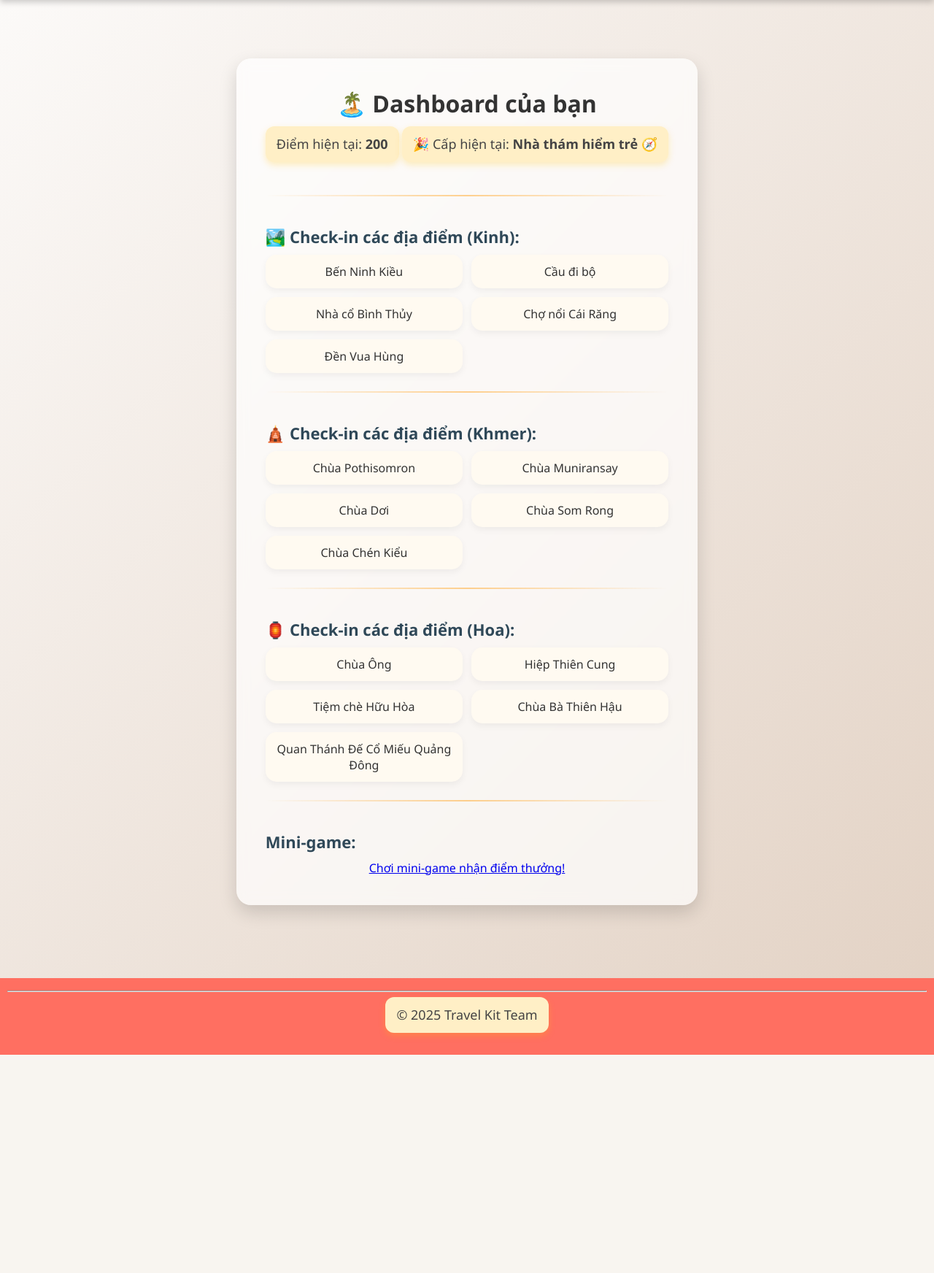
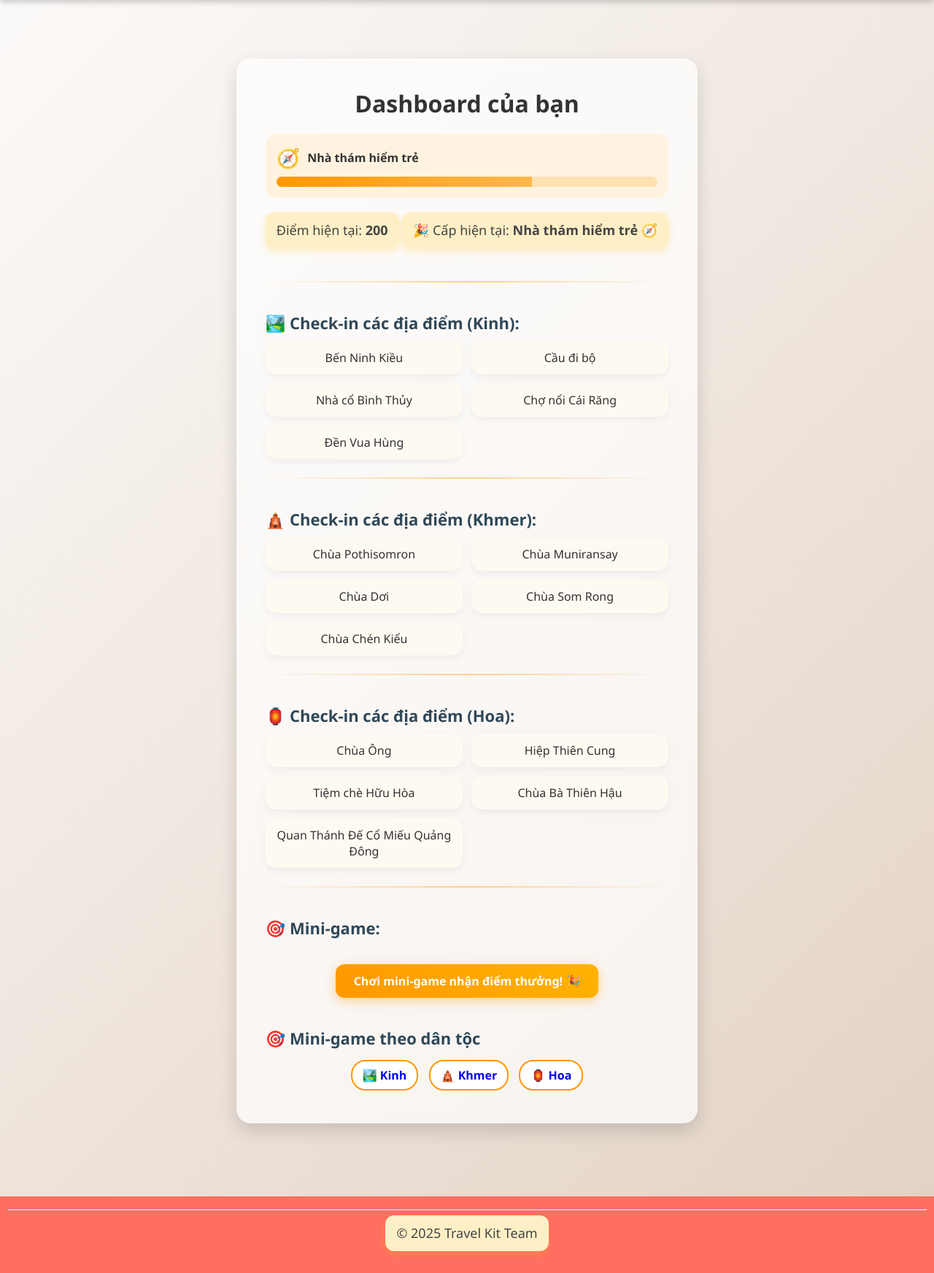
Before and after one commit to hung83st/mekongkit, a Flask app: page /dashboard in a window 1280 px wide. Shown: the part 147-1891 px from the top of the page at 73% size. Before the commit the page ends 1592 px from the top, so only its background shows below. Run offline with Flask 3, Linux system fonts and the light colour scheme; a user stored in the database is signed in; data comes from the database, SQL or seed files in the repository.

Commit message:
Update dashboard.html

```diff
--- a/travel_kit/templates/dashboard.html
+++ b/travel_kit/templates/dashboard.html
@@ -130,10 +130,117 @@
       grid-template-columns: 1fr;
     }
   }
+
+  .level-box {
+  margin: 20px auto;
+  background: #fff3e0;
+  padding: 15px;
+  border-radius: 15px;
+}
+
+.level-header {
+  display: flex;
+  align-items: center;
+  gap: 10px;
+  font-weight: 600;
+  margin-bottom: 8px;
+}
+
+.level-icon {
+  font-size: 26px;
+}
+
+.progress-bar {
+  width: 100%;
+  height: 14px;
+  background: #ffe0b2;
+  border-radius: 10px;
+  overflow: hidden;
+}
+
+.progress-fill {
+  height: 100%;
+  background: linear-gradient(90deg, #ff9800, #ffb74d);
+  transition: width 0.6s ease;
+}
+
+.tribe-tabs a {
+  display: inline-block;
+  margin: 5px;
+  padding: 8px 14px;
+  border-radius: 20px;
+  background: #fff;
+  border: 2px solid #ff9800;
+  text-decoration: none;
+  font-weight: 600;
+}
+
+.tribe-tabs a:hover {
+  background: #ff9800;
+  color: #fff;
+}
 </style>
 
 <div class="dashboard-container">
-  <h2>🏝️ Dashboard của bạn</h2>
+  <h2> Dashboard của bạn</h2>
+
+  <div class="level-box">
+    <div class="level-header">
+      <span class="level-icon">
+        {% if user.points < 100 %} 🌱
+        {% elif user.points < 250 %} 🧭
+        {% elif user.points < 500 %} 🏮
+        {% elif user.points < 750 %} 🏝️
+        {% elif user.points < 1000 %}📜
+        {% elif user.points < 5000 %} 🏆
+        {% elif user.points < 10000 %} 🏯
+        {% elif user.points < 20000 %} 🐉
+        {% elif user.points < 50000 %} 🌊
+        {% else %} 👑
+        {% endif %}
+      </span>
+      <span class="level-name">
+        {% if user.points < 100 %} Người mới khám phá
+        {% elif user.points < 250 %} Nhà thám hiểm trẻ
+        {% elif user.points < 500 %} Người du hành văn hóa
+        {% elif user.points < 750 %} Đại sứ văn hóa
+        {% elif user.points < 1000 %} Nhà nghiên cứu di sản
+        {% elif user.points < 5000 %} Huyền thoại Cần Thơ
+        {% elif user.points < 10000 %} Bậc Thầy Văn Hóa
+        {% elif user.points < 20000 %} Danh Nhân Miền Tây
+        {% elif user.points < 50000 %} Đại Hiền Giả Sông Hậu
+        {% else %} Huyền thoại bất diệt
+        {% endif %}
+      </span>
+    </div>
+
+    <div class="progress-bar">
+      <div class="progress-fill"
+      style="width:
+      {% if user.points < 100 %}
+        {{ user.points }}%
+      {% elif user.points < 250 %}
+        {{ ((user.points - 100) / 150 * 100) | round(0) }}%
+      {% elif user.points < 500 %}
+        {{ ((user.points - 250) / 250 * 100) | round(0) }}%
+      {% elif user.points < 750 %}
+        {{ ((user.points - 500) / 250 * 100) | round(0) }}%
+      {% elif user.points < 1000 %}
+        {{ ((user.points - 750) / 250 * 100) | round(0) }}%
+      {% elif user.points < 5000 %}
+        {{ ((user.points - 1000) / 4000 * 100) | round(0) }}%
+      {% elif user.points < 10000 %}
+        {{ ((user.points - 5000) / 5000 * 100) | round(0) }}%
+      {% elif user.points < 20000 %}
+        {{ ((user.points - 10000) / 10000 * 100) | round(0) }}%
+      {% elif user.points < 50000 %}
+        {{ ((user.points - 20000) / 30000 * 100) | round(0) }}%
+      {% else %}
+        100%
+      {% endif %}">
+      </div>
+    </div>
+  </div>
   <p>Điểm hiện tại: <strong>{{ user.points }}</strong></p>
 
   {% if user.points < 100 %}
@@ -191,6 +298,15 @@
   </ul>
 
   <div class="section-divider"></div>
-<h3>Mini-game:</h3>
-<a href="{{ url_for('minigame') }}">Chơi mini-game nhận điểm thưởng!</a>
+
+  <h3>🎯 Mini-game:</h3>
+  <a href="{{ url_for('minigame') }}" class="minigame-link">Chơi mini-game nhận điểm thưởng! 🎉</a>
+  <h3>🎯 Mini-game theo dân tộc</h3>
+
+  <div class="tribe-tabs">
+    <a href="{{ url_for('minigame') }}?type=kinh">🏞️ Kinh</a>
+    <a href="{{ url_for('minigame') }}?type=khmer">🛕 Khmer</a>
+    <a href="{{ url_for('minigame') }}?type=hoa">🏮 Hoa</a>
+  </div>
+</div>
 {% endblock %}
```
